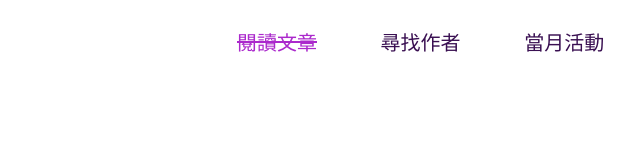
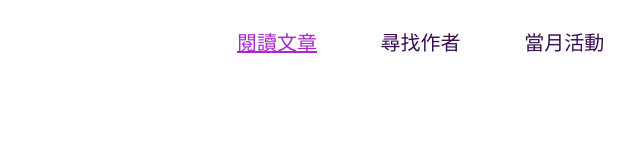
Before and after one commit to sexfat/ai_01, a plain HTML site: page aboutus.html in a window 1280 px wide. In both pictures the pointer is over the link "閱讀文章". Shown: the part 186-349 px from the top of the page, 33-673 px from the left. Drawn offline with Linux system fonts and the light colour scheme.

Commit message:
add 超連結

```diff
--- a/css/style01.css
+++ b/css/style01.css
@@ -47,9 +47,9 @@ nav ul li a {
 }
 
 nav ul li a:hover {
-    /* text-decoration: underline; */
+    text-decoration: underline;
     /* text-decoration: overline; */
-    text-decoration: line-through;
+    /* text-decoration: line-through; */
     padding-bottom: 10px;
     color: rgb(171, 41, 204);
 
```
